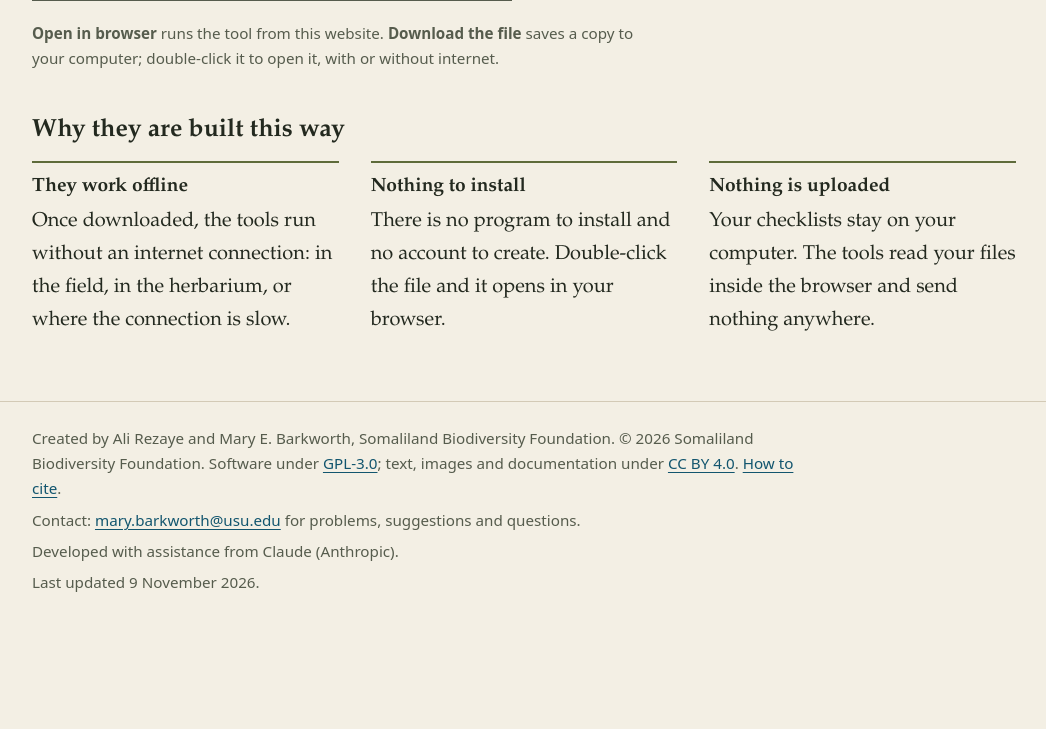
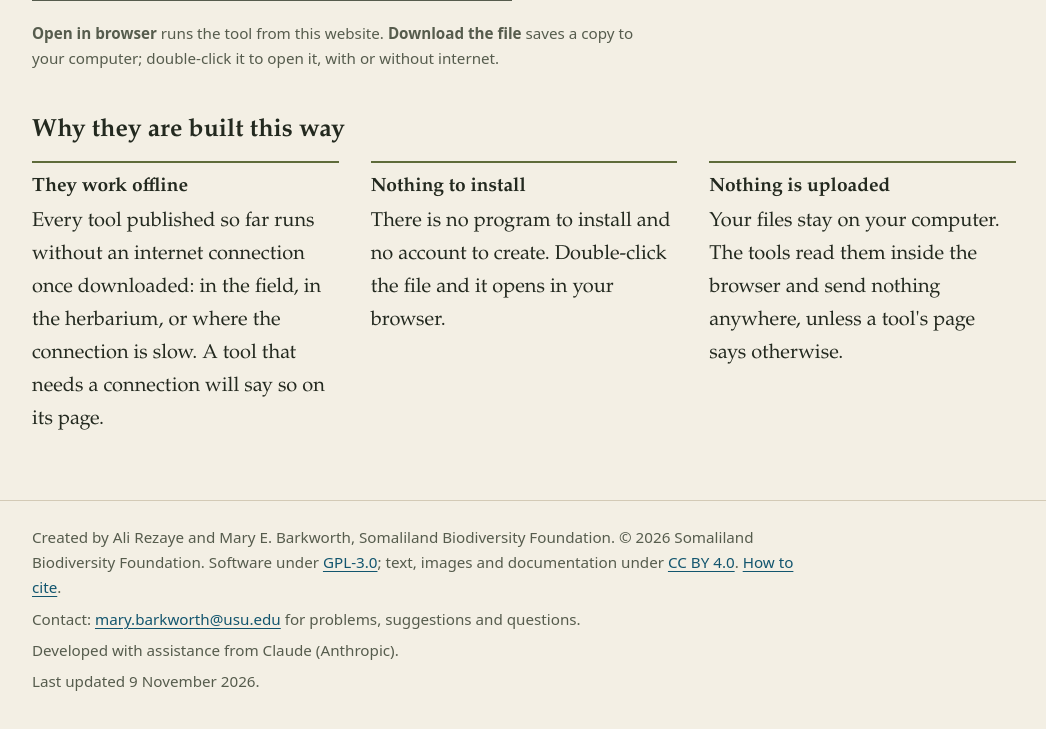
Before and after one commit to Ali-Rezaye/biodiversity-toolkit, a plain HTML site: page index.html in a window 1280 px wide. Shown: the part 1708-2437 px from the top of the page, without its empty margins (116-1162 px from the left). Before the commit the page ends 2350 px from the top, so only its background shows below. Drawn offline with Linux system fonts and the light colour scheme.

Commit message:
A few wording related to offline/online fixed.

```diff
--- a/index.html
+++ b/index.html
@@ -202,7 +202,7 @@
   <div class="reasons">
     <div>
       <h3>They work offline</h3>
-      <p>Once downloaded, the tools run without an internet connection: in the field, in the herbarium, or where the connection is slow.</p>
+      <p>Every tool published so far runs without an internet connection once downloaded: in the field, in the herbarium, or where the connection is slow. A tool that needs a connection will say so on its page.</p>
     </div>
     <div>
       <h3>Nothing to install</h3>
@@ -210,7 +210,7 @@
     </div>
     <div>
       <h3>Nothing is uploaded</h3>
-      <p>Your checklists stay on your computer. The tools read your files inside the browser and send nothing anywhere.</p>
+      <p>Your files stay on your computer. The tools read them inside the browser and send nothing anywhere, unless a tool's page says otherwise.</p>
     </div>
   </div>
 </section>
```
Also changed, not shown: 2 other files.
